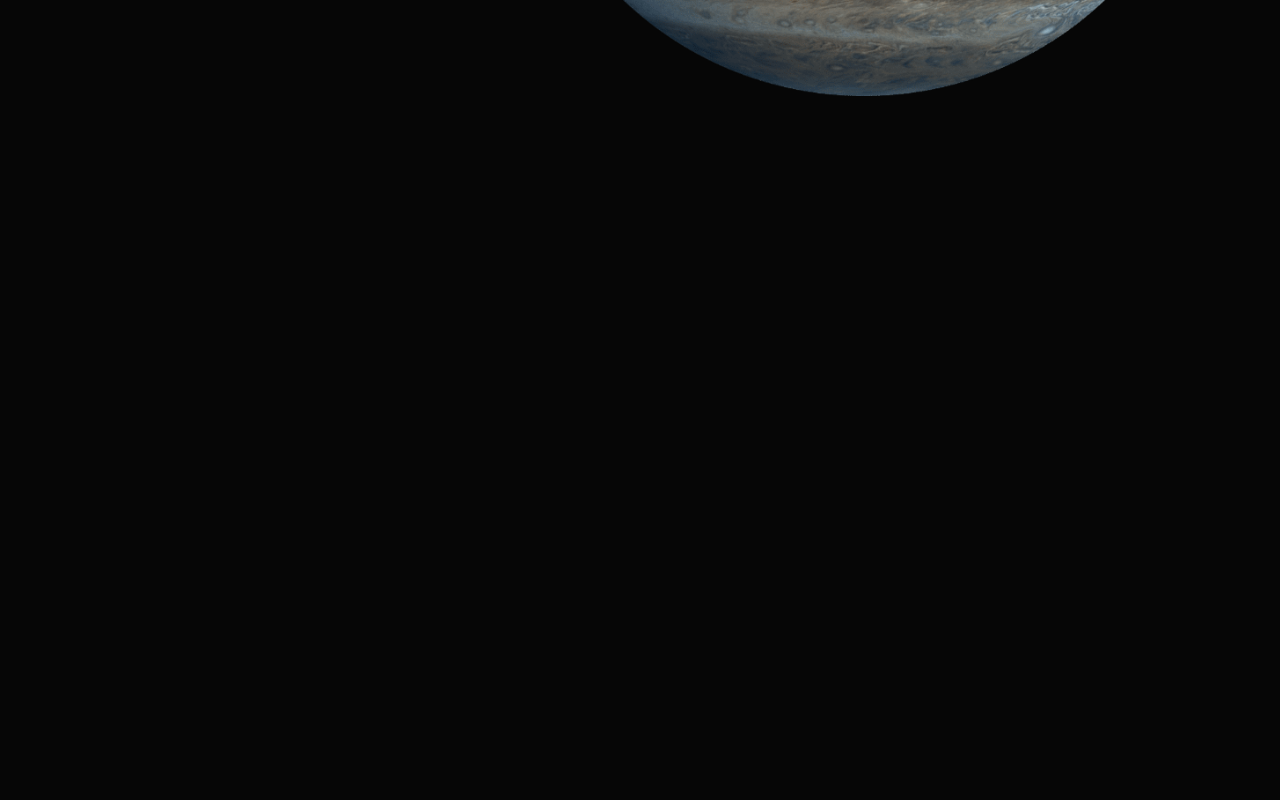
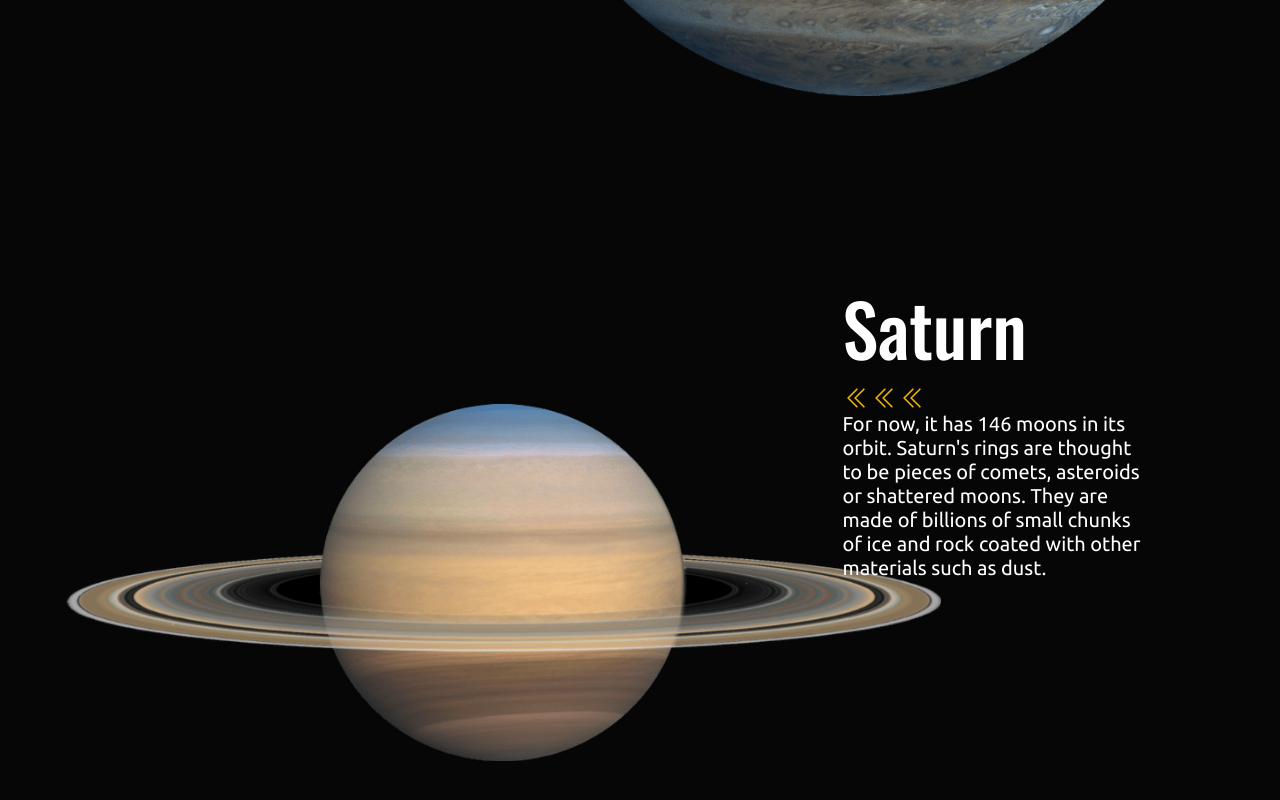
Before and after one commit to DenysKors/AboveTheSky_PetProject, a React (Vite) app: page / in a window 1280 px wide. Shown: the part 7315-8115 px from the top of the page. Before the commit the page ends 7477 px from the top, so only its background shows below. Built offline with nearby package versions, Linux system fonts and the light colour scheme.

Commit message:
Saturn section markup&styles

```diff
--- /dev/null
+++ b/src/components/SaturnSection.jsx
@@ -0,0 +1,31 @@
+import { ChevronDoubleLeftIcon } from "@heroicons/react/24/outline";
+
+import Saturn from "../assets/images/saturn.png";
+
+function SaturnSection() {
+  return (
+    <section id="saturn">
+      <div className="mb-5 relative w-full h-[380px] md:h-[620px] lg:h-[840px] flex items-center">
+        <div className="w-[calc(100vw-35%)]">
+          <img src={Saturn} alt="saturn" />
+        </div>
+        <div className="absolute z-10 right-0 md:right-[5%] top-[15%] p-1 max-w-[180px] md:max-w-[225px] lg:max-w-[320px] xl:max-w-[380px]">
+          <h2 className="section-title">Saturn</h2>
+          <div className="hidden md:flex">
+            <ChevronDoubleLeftIcon className="text-yellow-500 md:w-5 md:h-5 lg:w-7 lg:h-7 animate-pulseDel7" />
+            <ChevronDoubleLeftIcon className="text-yellow-500 md:w-5 md:h-5 lg:w-7 lg:h-7 animate-pulseDel4" />
+            <ChevronDoubleLeftIcon className="text-yellow-500 md:w-5 md:h-5 lg:w-7 lg:h-7 animate-pulse" />
+          </div>
+          <p className="section-text">
+            For now, it has 146 moons in its orbit. Saturn&apos;s rings are
+            thought to be pieces of comets, asteroids or shattered moons. They
+            are made of billions of small chunks of ice and rock coated with
+            other materials such as dust.
+          </p>
+        </div>
+      </div>
+    </section>
+  );
+}
+
+export default SaturnSection;
--- a/src/pages/LandingPage.jsx
+++ b/src/pages/LandingPage.jsx
@@ -5,6 +5,7 @@ import VenusSection from "../components/VenusSection";
 import EarthSection from "../components/EarthSection";
 import MarsSection from "../components/MarsSection";
 import JupiterSection from "../components/JupiterSection";
+import SaturnSection from "../components/SaturnSection";
 
 function LandingPage() {
   return (
@@ -17,6 +18,7 @@ function LandingPage() {
         <EarthSection />
         <MarsSection />
         <JupiterSection />
+        <SaturnSection />
       </main>
     </>
   );
```
Also changed, not shown: src/assets/images/saturn.png (added).
